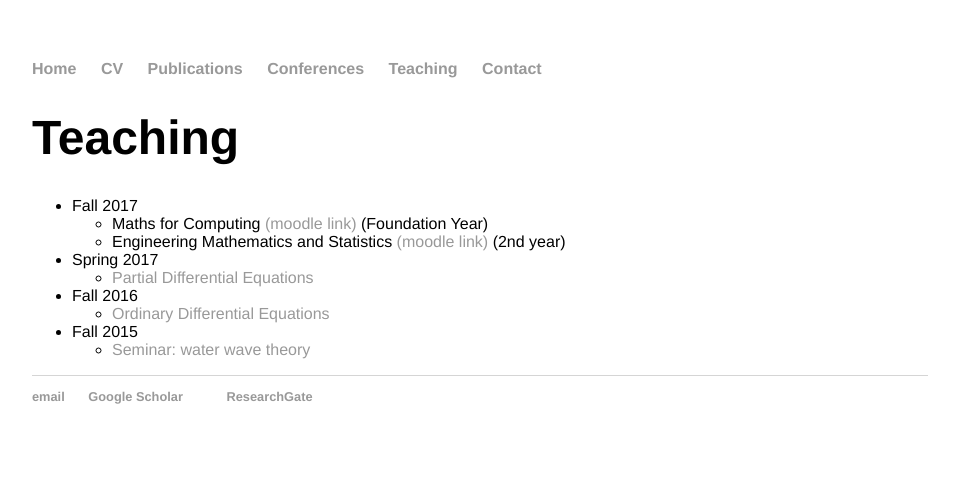
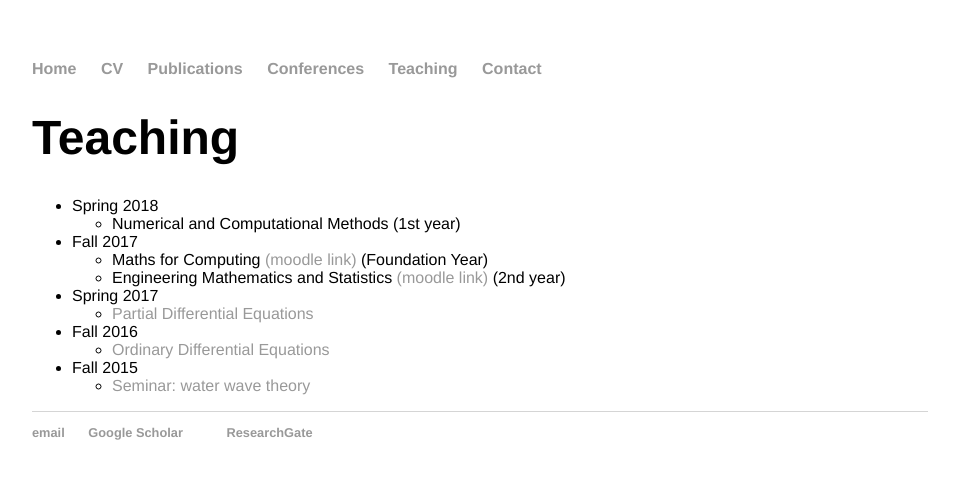
Before and after one commit to rstuhlmeier/rstuhlmeier.github.io, a Jekyll site: the page built from teaching/index.html, in a window 1280 px wide. Shown: the top 479 px of the page, without its empty margins (160-1119 px from the left). Built offline with Jekyll 4.4.1, drawn with Linux system fonts in a browser that asks for light colours.

Commit message:
Added Teaching S2018

```diff
--- a/teaching/index.html
+++ b/teaching/index.html
@@ -6,6 +6,10 @@ title: Raphael Stuhlmeier - Teaching
 <h1> Teaching </h1>
 
 <ul>
+<li> Spring 2018
+<ul>
+<li> Numerical and Computational Methods (1st year)</li>
+</ul> </li>
 <li> Fall 2017
 <ul>
 <li> Maths for Computing <a href="https://dle.plymouth.ac.uk/course/view.php?id=28659">(moodle link)</a> (Foundation Year) </li>
```
